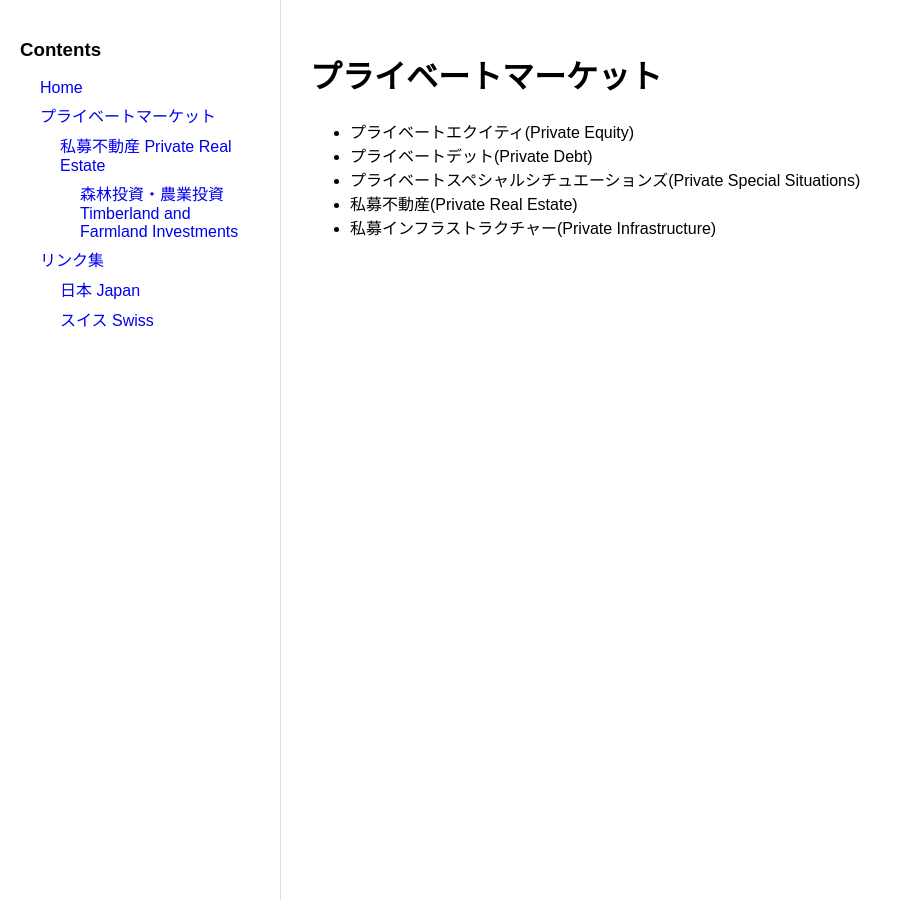
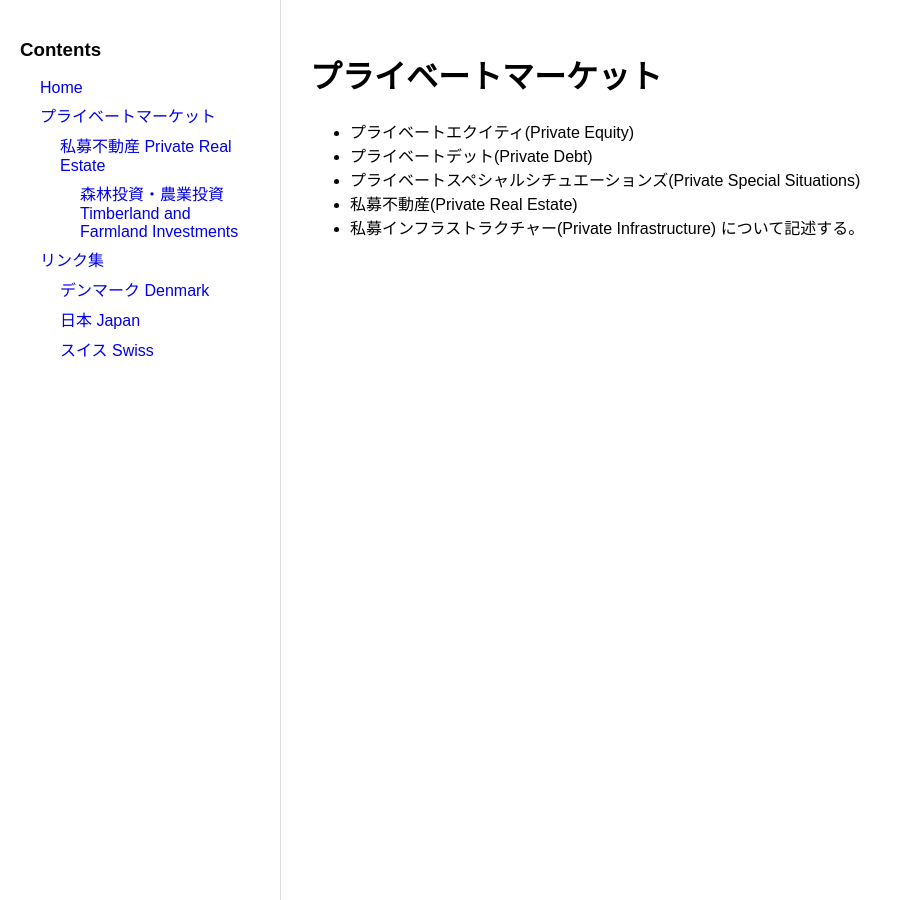
Before and after one commit to Naoki-Yamamoto-codes/finance, a Jekyll site: the page built from _contents/private_markets/index.md, in a window 1280 px wide. Shown: the whole page, without its empty margins (0-903 px from the left). Built offline with Jekyll 4.4.1, drawn with Linux system fonts in a browser that asks for light colours.

Commit message:
add link

```diff
--- /dev/null
+++ b/_contents/links/denmark.md
@@ -0,0 +1,7 @@
+---
+layout: default
+title: デンマーク Denmark
+---
+
+## 中央銀行
+- [Danmarks National Bank, DNB](https://www.nationalbanken.dk/en)
--- a/_contents/private_markets/index.md
+++ b/_contents/private_markets/index.md
@@ -9,3 +9,4 @@ permalink: /contents/private_markets/
 - プライベートスペシャルシチュエーションズ(Private Special Situations)
 - 私募不動産(Private Real Estate)
 - 私募インフラストラクチャー(Private Infrastructure)
+について記述する。
--- a/_data/toc.yml
+++ b/_data/toc.yml
@@ -13,6 +13,8 @@
 - name: リンク集
   href: /contents/links/
   items:
+    - name: デンマーク Denmark
+      href: /contents/links/denmark/
     - name: 日本 Japan
       href: /contents/links/japan/
     - name: スイス Swiss
```
